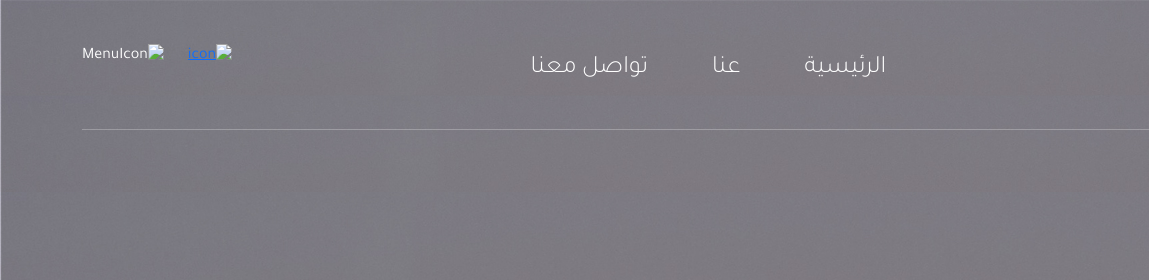
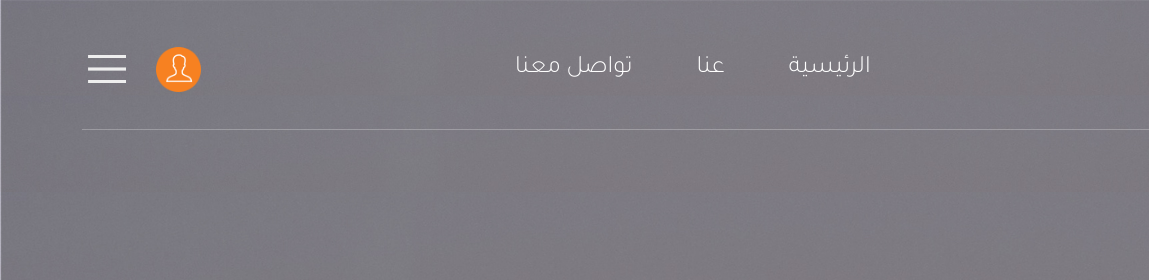
Before and after one commit to mohamed44g/becho, a plain HTML site: page index.html in a window 1280 px wide. Shown: the top 280 px of the page, 0-1149 px from the left. Drawn offline with nearby package versions, Linux system fonts and the light colour scheme.

Commit message:
Update index.html

```diff
--- a/index.html
+++ b/index.html
@@ -44,8 +44,8 @@
 
                 <div class="nav-icons">
                     <!-- <a href="pages/signIn.html"><button class="btn-regester">إنضم الينا</button></a> -->
-                    <a href="pages/profile.html"><img class = "user-icon" src="icons8-user-100 (2).png" alt="icon"></a>
-                    <img onclick="openNav()" class = "Menu-icon" src="icons8-menu-96 (1).png" alt="MenuIcon">
+                    <a href="pages/profile.html"><img class = "user-icon" src="images/icons8-user-100 (2).png" alt="icon"></a>
+                    <img onclick="openNav()" class = "Menu-icon" src="images/icons8-menu-96 (1).png" alt="MenuIcon">
                 </div>
             </div>
             <hr>
```
